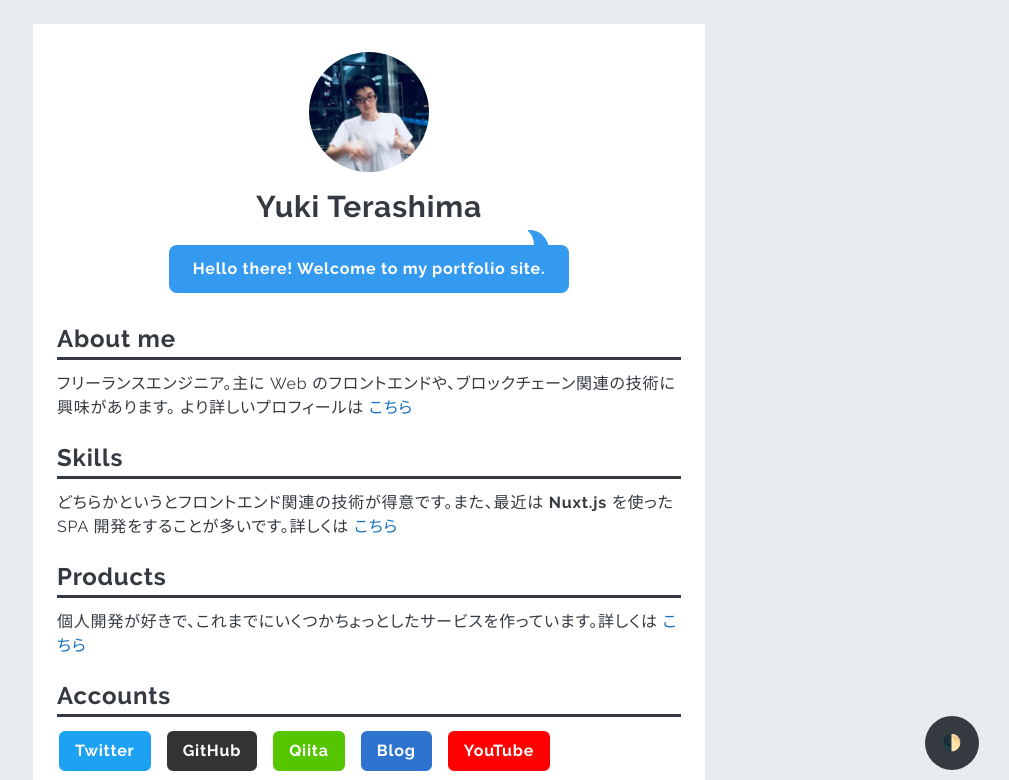
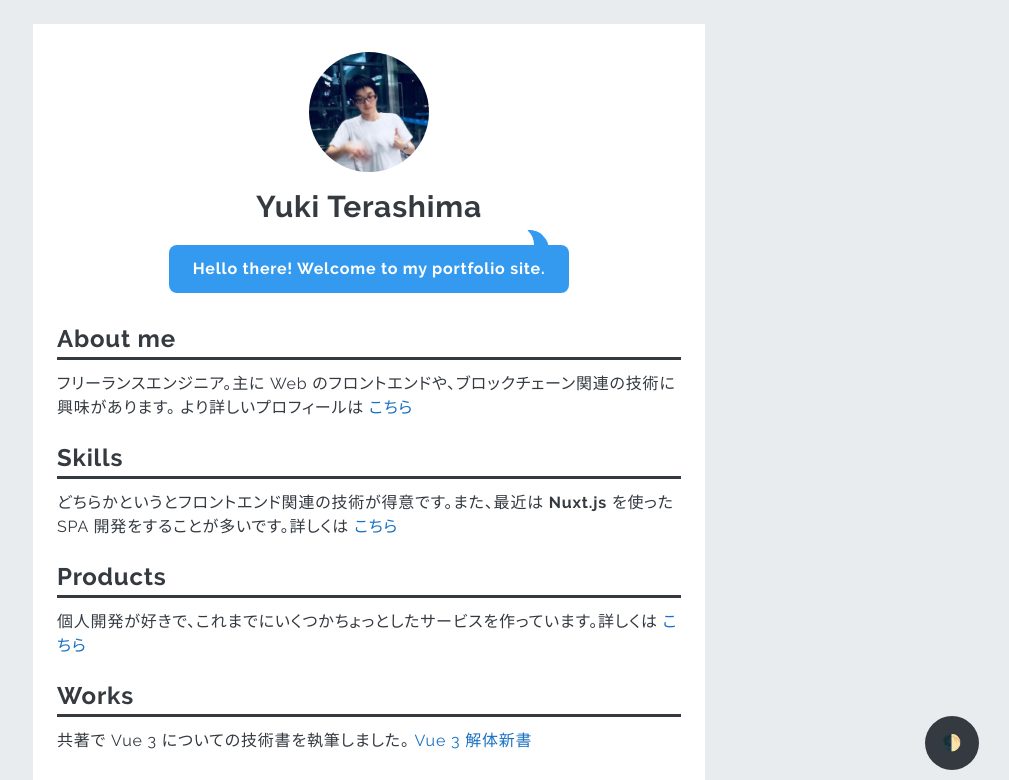
Before and after one commit to y-temp4/y-temp4.com, a Nuxt app: page / in a window 1280 px wide. Shown: the top 780 px of the page, without its empty margins (271-1280 px from the left). Built offline with nearby package versions, Linux system fonts and the light colour scheme.

Commit message:
Add works

```diff
--- a/pages/index.vue
+++ b/pages/index.vue
@@ -19,6 +19,15 @@
     <p>
       個人開発が好きで、これまでにいくつかちょっとしたサービスを作っています。詳しくは
       <n-link to="/products">こちら</n-link>
+    </p>
+    <h2 class="heading">Works</h2>
+    <p>
+      共著で Vue 3 についての技術書を執筆しました。
+      <a
+        href="https://booth.pm/ja/items/1978702"
+        target="_blank"
+        rel="noopener noreferrer"
+      >Vue 3 解体新書</a>
     </p>
     <h2 class="heading">Accounts</h2>
     <div class="accounts">
```
